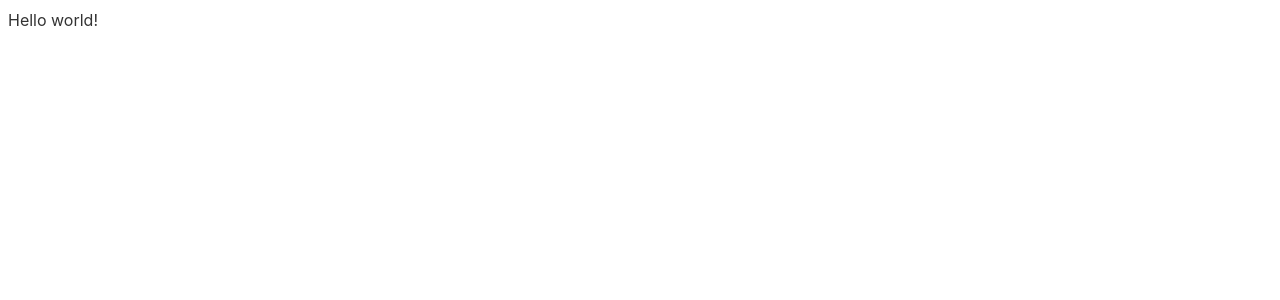
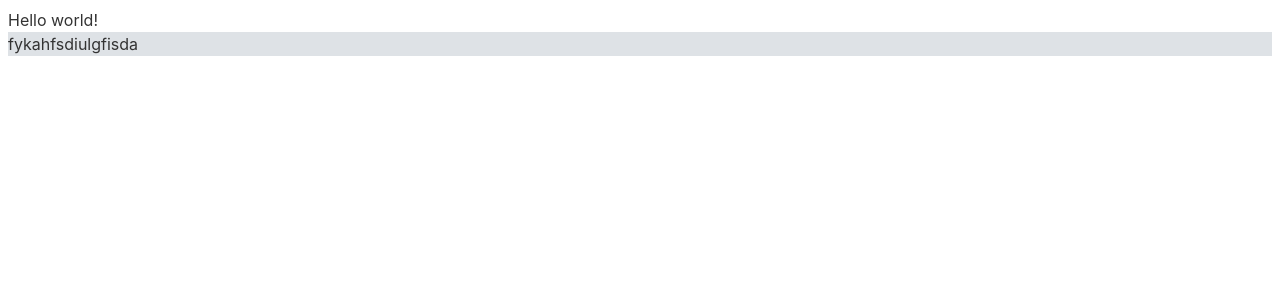
Before and after one commit to laynenet/general, a Svelte app: page / in a window 1280 px wide. Shown: the top 300 px of the page. Built offline with nearby package versions, Linux system fonts and the light colour scheme.

Commit message:
Fix Windi Css

```diff
--- a/rollup.config.js
+++ b/rollup.config.js
@@ -50,7 +50,7 @@ export default {
 		css({ output: 'bundle.css' }),
 
 		//Include Windi CSS
-		WindiCss(),
+		...WindiCss(),
 
 		// If you have external dependencies installed from
 		// npm, you'll most likely need these plugins. In
--- a/src/App.svelte
+++ b/src/App.svelte
@@ -5,3 +5,5 @@
 </script>
 
 <h1>Hello {name}!</h1>
+
+<p class="bg-light-800">fykahfsdiulgfisda</p>
```
